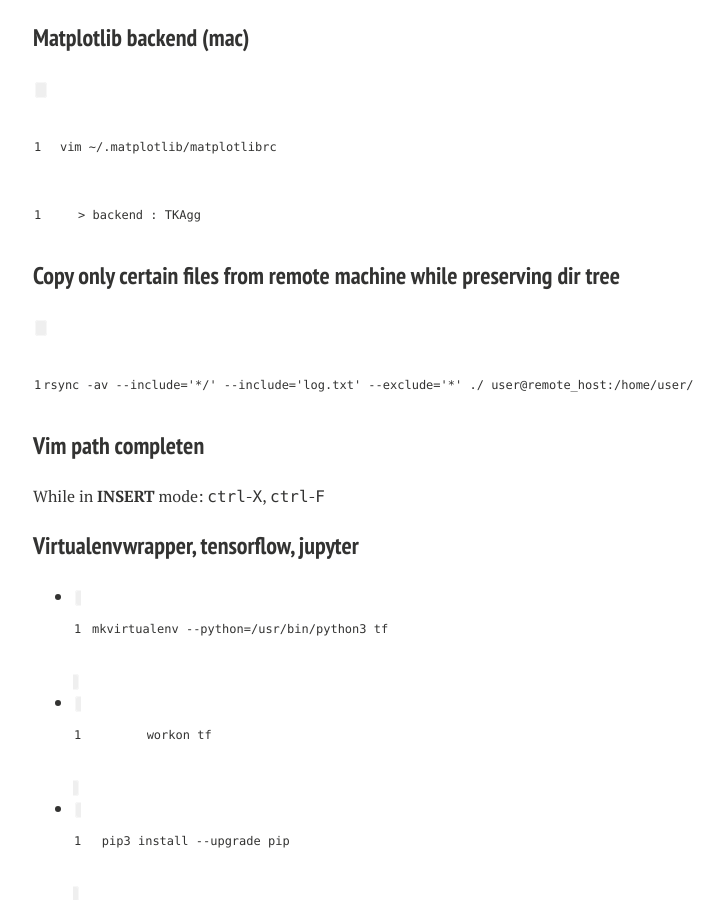
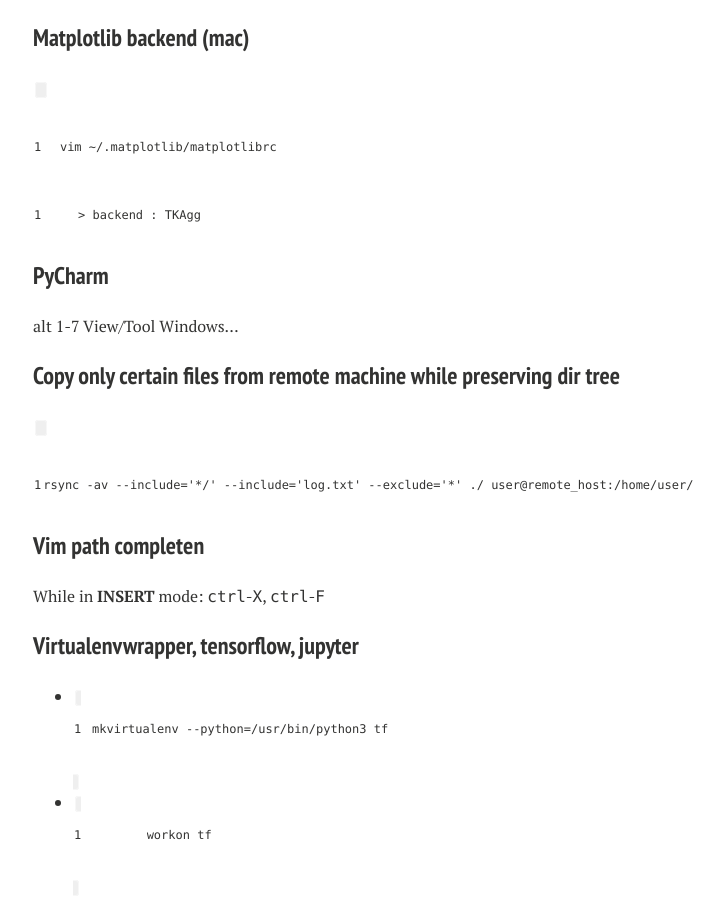
Before and after one commit to francisengelmann/francisengelmann.github.io, a Jekyll site: the page built from snippets.md, in a window 1280 px wide and 900 px high, scrolled down 644 px. Shown: the whole window, without its empty margins (287-1011 px from the left). Built offline with Jekyll 4.4.1, drawn with Linux system fonts in a browser that asks for light colours; nearby versions of some CDN libraries; our own code applies the rules of GitHub Pages for plain Markdown files.

Commit message:
Update snippets.md

````diff
--- a/snippets.md
+++ b/snippets.md
@@ -11,6 +11,10 @@
 ### Matplotlib backend (mac)
 ```vim ~/.matplotlib/matplotlibrc```
 ```> backend : TKAgg```
+
+### PyCharm
+alt 1-7
+View/Tool Windows...
 
 ### Copy only certain files from remote machine while preserving dir tree
 ```rsync -av --include='*/' --include='log.txt' --exclude='*' ./ user@remote_host:/home/user/```
````
